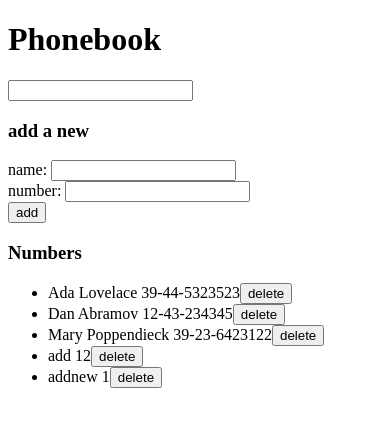
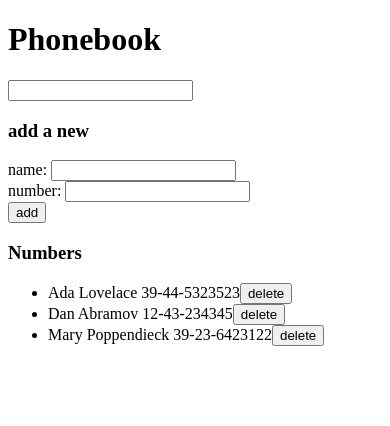
Before and after one commit to tekla900/course-information, a React (Create React App) app in the folder phonebook/: page / in a window 390 px wide. Shown: the top 426 px of the page. Built offline with nearby package versions, Linux system fonts and the light colour scheme; data requests are answered from the project's data file.

Commit message:
finally fixed an error for phonebook step12

```diff
--- a/phonebook/db.json
+++ b/phonebook/db.json
@@ -14,16 +14,6 @@
       "name": "Mary Poppendieck",
       "number": "39-23-6423122",
       "id": 4
-    },
-    {
-      "name": "add",
-      "number": "12",
-      "id": 5
-    },
-    {
-      "name": "addnew",
-      "number": "1",
-      "id": 6
     }
   ]
 }
--- a/phonebook/src/App.js
+++ b/phonebook/src/App.js
@@ -55,7 +55,8 @@ const App = () => {
           )
           setTimeout(() => {
             setErrorMessage(null)
-          }, 100)
+          }, 1000)
+          setPersons(persons.filter(n => n.id !== id))
         })
       }
     }
@@ -66,7 +67,10 @@ const App = () => {
           setPersons(persons.concat(returnedPerson));
           setNewName('');
           setNewNumber('');
-          setMessage(`Added ${newName}}`);
+          setMessage(`Added ${newName}`);
+          setTimeout(() => {
+            setErrorMessage(null)
+          }, 1000);
         })
     }
   };
@@ -91,7 +95,6 @@ const App = () => {
         .delete(`http://localhost:3001/persons/${id}`)
         .then(response => {
           setPersons(persons.filter(each => each.id != id));
-          console.log(response);
         })
     }
   }
```
